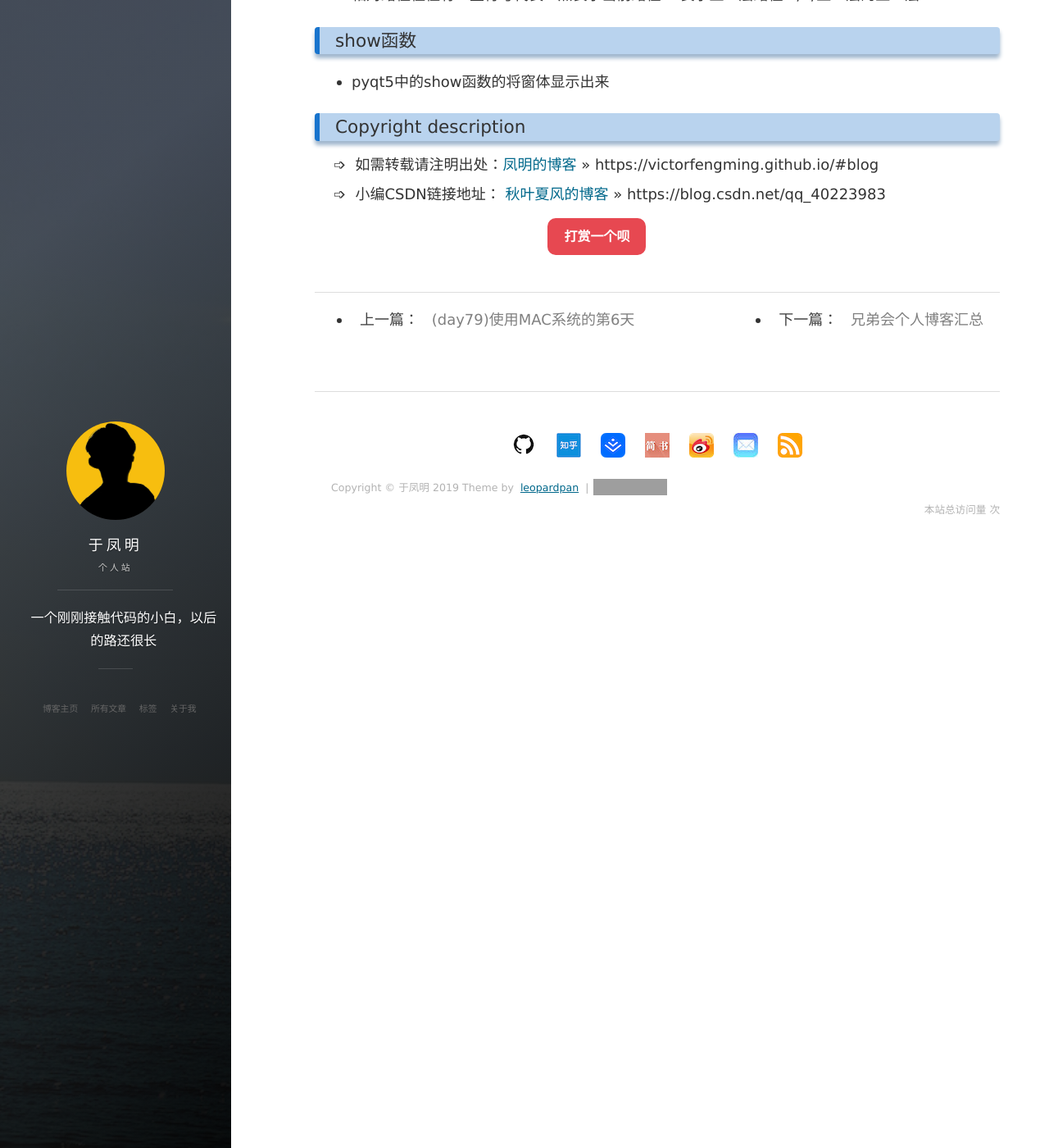
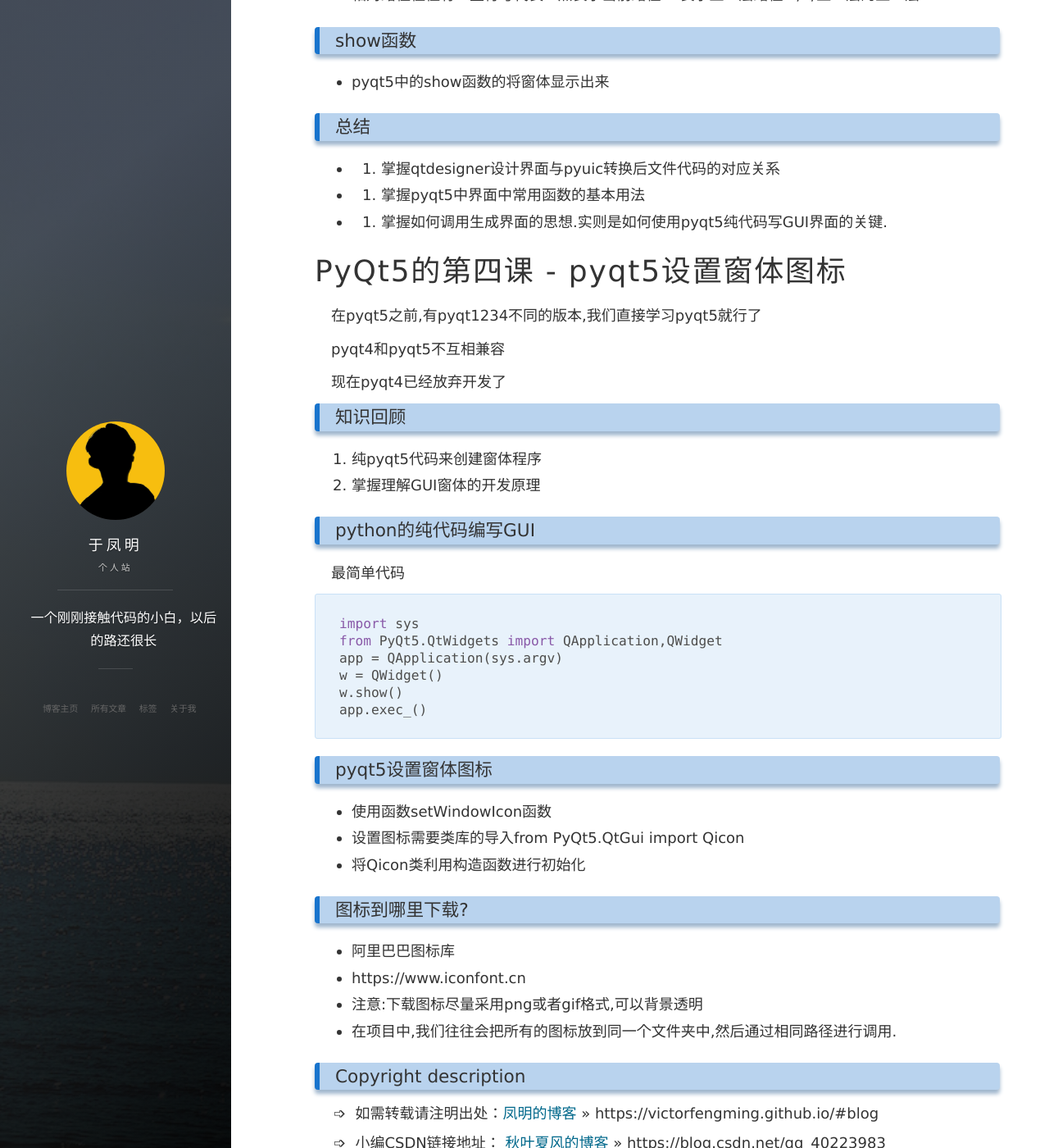
Before and after one commit to victorfengming/victorfengming.github.io.leopardpan, a Jekyll site: the page built from _posts/python/pyqt5/2019-10-31-pyqt5.markdown, in a window 1280 px wide and 1400 px high, scrolled down 4500 px. Shown: the whole window at 82% size. Built offline with Jekyll 4.4.1, drawn with Linux system fonts in a browser that asks for light colours; nearby versions of some CDN libraries; comment, search, counter and statistics services are not loaded; grey boxes are pictures that could not be loaded.

Commit message:
pyqt5设置窗体图标

````diff
--- a/_posts/python/pyqt5/2019-10-31-pyqt5.markdown
+++ b/_posts/python/pyqt5/2019-10-31-pyqt5.markdown
@@ -185,3 +185,45 @@ setObjectName
 
 ### show函数
 - pyqt5中的show函数的将窗体显示出来
+
+### 总结
+- 1. 掌握qtdesigner设计界面与pyuic转换后文件代码的对应关系
+
+- 2. 掌握pyqt5中界面中常用函数的基本用法
+
+- 3. 掌握如何调用生成界面的思想.实则是如何使用pyqt5纯代码写GUI界面的关键.
+
+
+# PyQt5的第四课 - pyqt5设置窗体图标
+
+在pyqt5之前,有pyqt1234不同的版本,我们直接学习pyqt5就行了
+
+pyqt4和pyqt5不互相兼容
+
+现在pyqt4已经放弃开发了
+
+### 知识回顾
+1. 纯pyqt5代码来创建窗体程序
+2. 掌握理解GUI窗体的开发原理
+
+### python的纯代码编写GUI
+最简单代码
+```python
+import sys
+from PyQt5.QtWidgets import QApplication,QWidget
+app = QApplication(sys.argv)
+w = QWidget()
+w.show()
+app.exec_()
+```
+
+### pyqt5设置窗体图标
+- 使用函数setWindowIcon函数
+- 设置图标需要类库的导入from PyQt5.QtGui import Qicon
+- 将Qicon类利用构造函数进行初始化
+
+### 图标到哪里下载?
+- 阿里巴巴图标库
+- https://www.iconfont.cn
+- 注意:下载图标尽量采用png或者gif格式,可以背景透明
+- 在项目中,我们往往会把所有的图标放到同一个文件夹中,然后通过相同路径进行调用.
````
